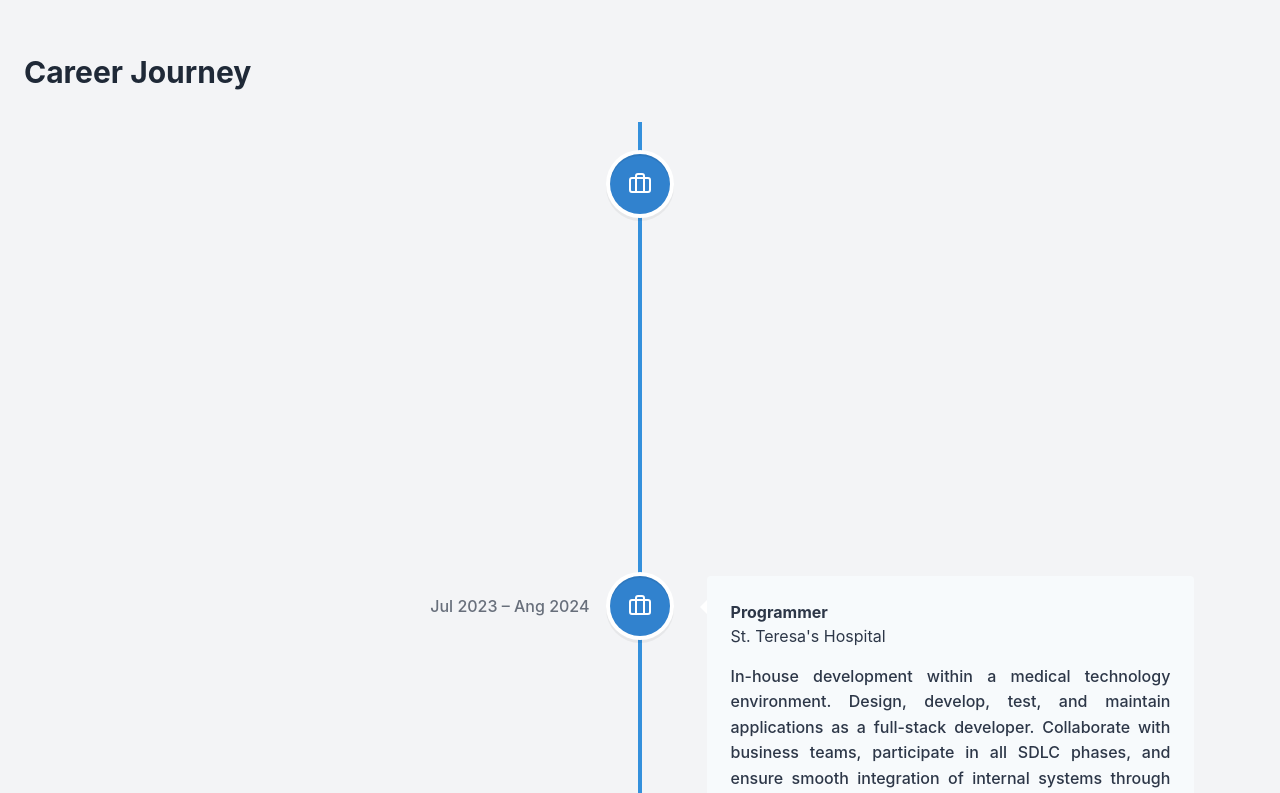
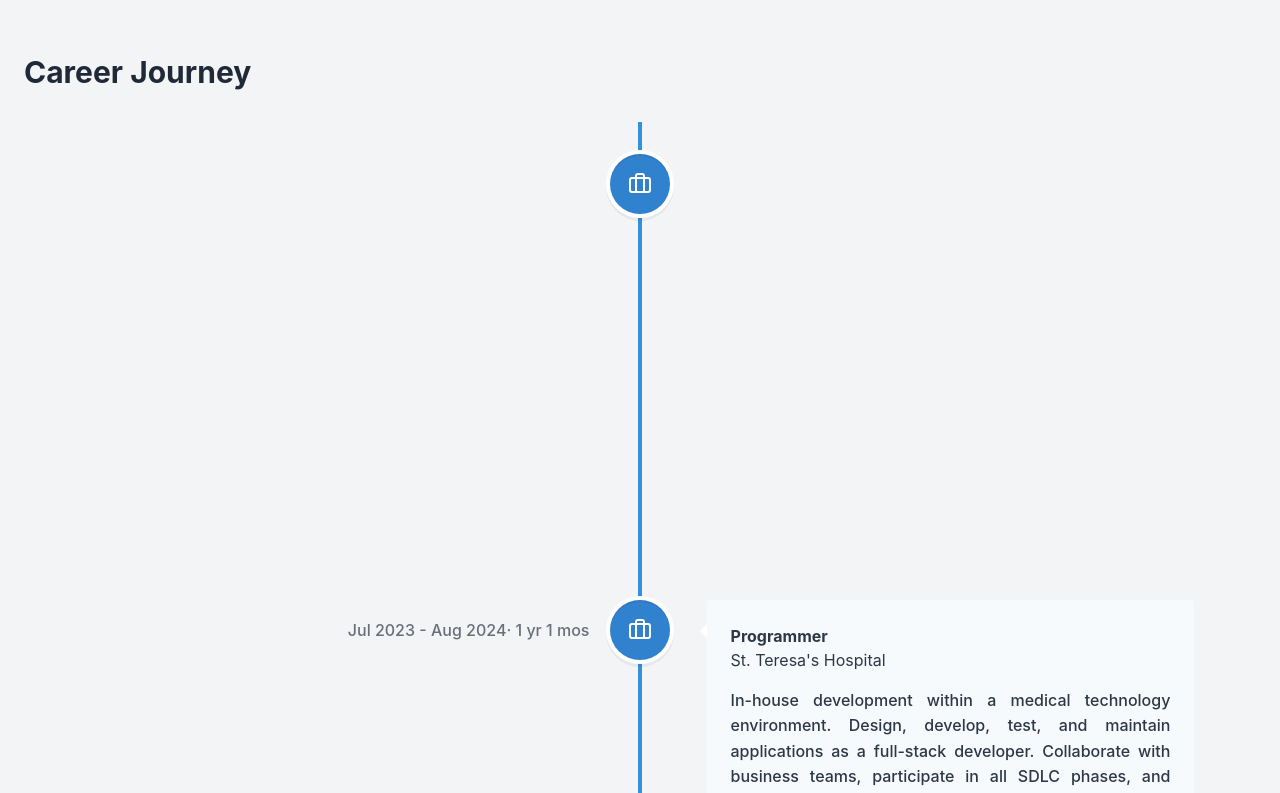
Before and after one commit to HinoVPN/my-portfolio, a React (Create React App) app: page / in a window 1280 px wide. Shown: the part 1260-2053 px from the top of the page. Built offline with nearby package versions, Linux system fonts and the light colour scheme.

Commit message:
Update Experience and New Package
Update the content and logic in Experience
Installed new package for date format

```diff
--- a/package.json
+++ b/package.json
@@ -7,6 +7,7 @@
     "@testing-library/jest-dom": "^5.17.0",
     "@testing-library/react": "^13.4.0",
     "@testing-library/user-event": "^13.5.0",
+    "date-fns": "^4.1.0",
     "framer-motion": "^11.3.4",
     "lucide-react": "^0.408.0",
     "react": "^18.3.1",
--- a/src/components/Experience.js
+++ b/src/components/Experience.js
@@ -5,15 +5,66 @@ import { Briefcase } from 'lucide-react';
 import Section from './Section';
 import { useTheme } from '../contexts/ThemeContext';
 import { theme_rgb } from '../constants/constants';
+import { differenceInMonths, differenceInYears, parse, format } from 'date-fns';
 
-const ExperienceItem = ({ title, company, period, description, skills }) => {
+const monthNames = ["Jan", "Feb", "Mar", "Apr", "May", "Jun", "Jul", "Aug", "Sep", "Oct", "Nov", "Dec"];
+
+const ExperienceItemData = [
+  {
+    title: "Programmer",
+    company: "Hospital Authority - Clinical Application Development (CAD)",
+    startDate: "08/2024",
+    endDate: "*",
+    description: `Assist in the development of lab systems using Java (EJB, Spring Boot). Develop web applications for lab systems using React. Manage and maintain databases (Oracle, MSSQL, MySQL, etc.). Conduct testing post-development in accordance with the Software Development Life Cycle (SDLC)`,
+    skills: ['Java','EJB', 'Node.js', 'React', 'Oracle', 'SyBase', 'Spring Boot']
+  },
+  {
+    title: "Programmer",
+    company: "St. Teresa's Hospital",
+    startDate: "07/2023",
+    endDate: "08/2024",
+    description: "In-house development within a medical technology environment. Design, develop, test, and maintain applications as a full-stack developer. Collaborate with business teams, participate in all SDLC phases, and ensure smooth integration of internal systems through APIs.",
+    skills: ['Android','iOS', 'Node.js', 'React Native', 'MsSQL', 'VB.NET', 'C#', 'NestJS', 'SOAP']
+  },
+  {
+    title: "Full Stack Developer Intern",
+    company: "Mrs Cooky Limited",
+    startDate: "05/2022",
+    endDate: "06/2023",
+    description: "Assisted in visual design and development of landing pages. Implemented responsive design using HTML, CSS, and JavaScript. Supported the development of a no-code interface and API integration between React front-end and Node.js/GraphQL back-end. Built internal platform pages and reusable UI components.",
+    skills: ['HTML', 'CSS', 'JavaScript', 'Angular', 'Node.js', 'GraphQL', 'MongoDB']
+  },
+  {
+    title: "Product Team Intern",
+    company: "Molecule Financial Limited",
+    startDate: "12/2021",
+    endDate: "05/2022",
+    description: "Improved company website design and user experience using Webflow. Integrated CMS for marketing workflows and conducted mobile app testing. Developed an internal analytics panel using Retool and interactive user analytics dashboards in Metabase.",
+    skills: ['Webflow', 'CMS Integration', 'QA Testing', 'Retool', 'Metabase', 'SQL']
+  }
+];
+
+const formatPeriod = (startDate, endDate) => {
+  if (!startDate) return "";
+
+  const start = parse(startDate, "MM/yyyy", new Date());
+  const end = endDate === "*" ? new Date() : parse(endDate, "MM/yyyy", new Date());
+
+  const years = differenceInYears(end, start);
+  const months = differenceInMonths(end, start) % 12;
+  const duration = years > 0 || months > 0 ? ` · ${years > 0 ? `${years} yr` : ""} ${months > 0 ? `${months} mos` : ""}`.trim() : "";
+
+  return `${monthNames[start.getMonth()]} ${start.getFullYear()} - ${endDate === "*" ? "Present" : monthNames[end.getMonth()] + " " + end.getFullYear()}${duration}`;
+};
+
+const ExperienceItem = ({ title, company, startDate, endDate, description, skills }) => {
   const { isDarkMode } = useTheme();
-  return(
+  return (
     <VerticalTimelineElement
       className={`vertical-timeline-element--work ${isDarkMode ? 'dark-mode' : ''}`}
       contentStyle={{ background: isDarkMode ? theme_rgb.background.dark : theme_rgb.background.light, color: isDarkMode ? theme_rgb.text.dark : theme_rgb.text.light }}
       contentArrowStyle={{ borderRight: isDarkMode ? '7px solid rgb(26, 32, 44)' : '7px solid rgb(255, 255, 255)' }}
-    date={period}
+      date={formatPeriod(startDate, endDate)}
       iconStyle={{ background: isDarkMode ? theme_rgb.icon.dark : theme_rgb.icon.light, color: isDarkMode ? theme_rgb.text.dark : theme_rgb.text.dark }}
       icon={<Briefcase />}
     >
@@ -33,7 +84,8 @@ const ExperienceItem = ({ title, company, period, description, skills }) => {
         </div>
       )}
     </VerticalTimelineElement>
-)};
+  );
+};
 
 const Experience = () => {
   const { isDarkMode } = useTheme();
@@ -42,37 +94,19 @@ const Experience = () => {
       <VerticalTimeline
         lineColor={isDarkMode ? 'rgb(39, 121, 189)' : 'rgb(52, 144, 220)'}
       >
+        {ExperienceItemData.map((item, index) => (
           <ExperienceItem
-      title="Programmer"
-      company="Hospital Authority"
-      period="Ang 2024 – Present"
-      description="In-house development within a medical technology environment. Design, develop, test, and maintain applications as a full-stack developer. Collaborate with business teams, participate in all SDLC phases, and ensure smooth integration of internal systems through APIs."
-      skills={['Android','iOS', 'Node.js', 'React Native', 'MsSQL', 'VB.NET', 'C#', 'NestJS', 'SOAP']}
+            key={index}
+            title={item.title}
+            company={item.company}
+            startDate={item.startDate}
+            endDate={item.endDate}
+            description={item.description}
+            skills={item.skills}
           />
-    <ExperienceItem
-      title="Programmer"
-      company="St. Teresa's Hospital"
-      period="Jul 2023 – Ang 2024"
-      description="In-house development within a medical technology environment. Design, develop, test, and maintain applications as a full-stack developer. Collaborate with business teams, participate in all SDLC phases, and ensure smooth integration of internal systems through APIs."
-      skills={['Android','iOS', 'Node.js', 'React Native', 'MsSQL', 'VB.NET', 'C#', 'NestJS', 'SOAP']}
-    />
-    <ExperienceItem
-      title="Full Stack Developer Intern"
-      company="Mrs Cooky Limited"
-      period="May 2022 – Jun 2023"
-      description="Assisted in visual design and development of landing pages. Implemented responsive design using HTML, CSS, and JavaScript. Supported the development of a no-code interface and API integration between React front-end and Node.js/GraphQL back-end. Built internal platform pages and reusable UI components."
-      skills={['HTML', 'CSS', 'JavaScript', 'Angular', 'Node.js', 'GraphQL', 'MongoDB']}
-    />
-    <ExperienceItem
-      title="Product Team Intern"
-      company="Molecule Financial Limited"
-      period="Dec 2021 – May 2022"
-      description="Improved company website design and user experience using Webflow. Integrated CMS for marketing workflows and conducted mobile app testing. Developed an internal analytics panel using Retool and interactive user analytics dashboards in Metabase."
-      skills={['Webflow', 'CMS Integration', 'QA Testing', 'Retool', 'Metabase', 'SQL']}
-    />
+        ))}
       </VerticalTimeline>
     </Section>
-
   );
 };
 
```
Also changed, not shown: 1 other file (tests, documents, lock files or other folders). Lines whose indentation alone changed are shown as unchanged.
